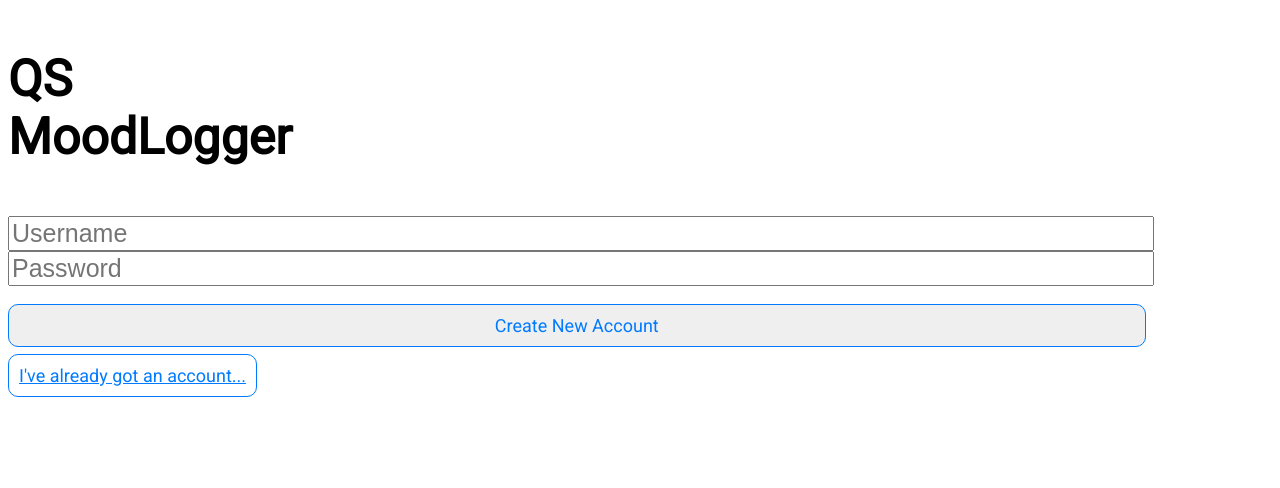
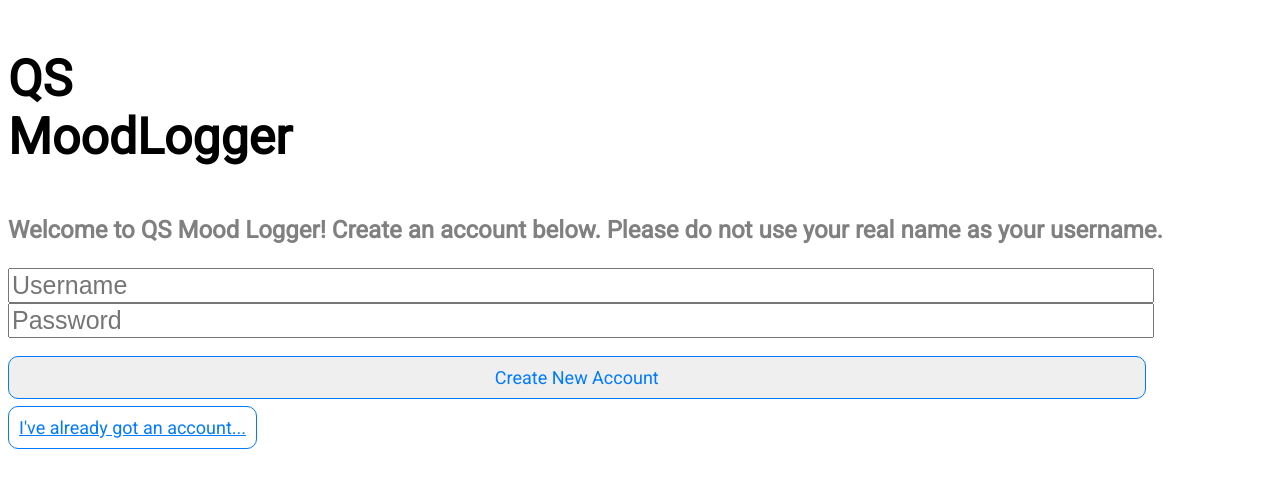
Before and after one commit to aidan-pd/mind_mapper, a PHP site: page /mind_mapper/new_account.html in a window 1280 px wide. Shown: the top 488 px of the page. Run offline with PHP 8.4, Linux system fonts and the light colour scheme.

Commit message:
new new account page

```diff
--- a/src/css/login_page.css
+++ b/src/css/login_page.css
@@ -3,3 +3,7 @@ input{
 
 	font-size: 25px;
 }
+
+a{
+	width: 90%;
+}
--- a/src/login_page.php
+++ b/src/login_page.php
@@ -31,6 +31,10 @@
 	</head>
 	<body>
 		 <p id="titleText">QS <br> MoodLogger</p>
+
+		 <p id="subText">Log In Below</p>
+
+
 		 <form action="php/login.php" method="post">
 			<input type="text" name="username" placeholder="Username"><br>
   			<input type="password" name="password" placeholder="Password"><br>
--- a/src/new_account.html
+++ b/src/new_account.html
@@ -32,6 +32,10 @@
 	</head>
 	<body>
 		 <p id="titleText">QS <br> MoodLogger</p>
+
+		 <p id="subText">Welcome to QS Mood Logger! Create an account below. Please do not use your real name as your username.</p>
+
+
 		 <form action="php/add_new_account.php" method="post">
 			<input type="text" name="username" placeholder="Username"><br>
   			<input type="password" name="password" placeholder="Password"><br>
@@ -39,7 +43,7 @@
   			<input type="submit" value="Create New Account" class="button">
 		</form>
 	</br>
-		<a class="button" href="new_account.html">I've already got an account...</a>
+		<a class="button" href="login_page.php">I've already got an account...</a>
 	</body>
 
 </html>
```
